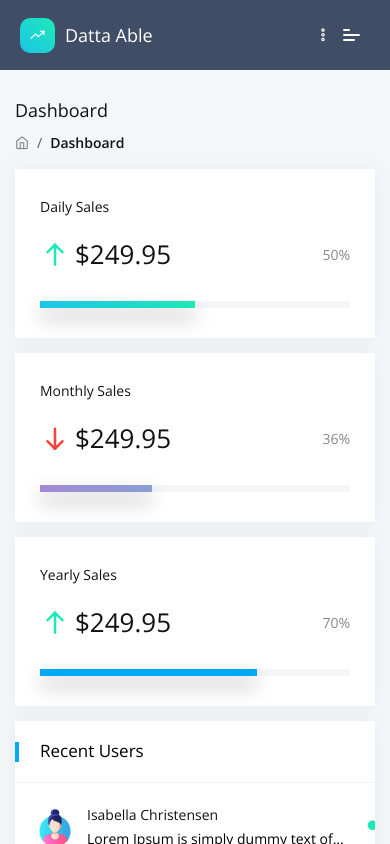
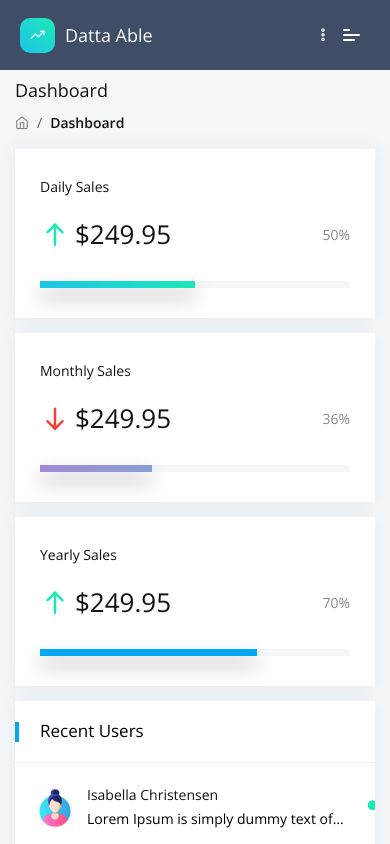
Before and after one commit to annguyenbinh03/DishHub, a React (Vite) app: page /app/dashboard/default in a window 390 px wide. Shown: the top 844 px of the page. Built offline with nearby package versions, Linux system fonts and the light colour scheme.

Commit message:
fix: scss index

```diff
--- a/src/assets/scss/partials/menu/_menu-lite.scss
+++ b/src/assets/scss/partials/menu/_menu-lite.scss
@@ -1121,6 +1121,7 @@
   position: relative;
   display: block;
   padding: 30px;
+  padding-top: 10px;
 }
 
 .pcoded-main-container {
@@ -1295,6 +1296,7 @@
 
   .pcoded-content {
     padding: 30px 15px;
+    padding-top: 10px;
   }
 
   .card {
--- a/src/views/admin/categoryManagement/categoryManagement.jsx
+++ b/src/views/admin/categoryManagement/categoryManagement.jsx
@@ -91,7 +91,7 @@ const CategoryManagement = () => {
     };
 
     return (
-        <Container className="my-5">
+        <Container >
             <ToastContainer />
             <h2 className="text-center mb-4"> Quản lý danh mục </h2>
             <Button variant="success" className="mb-3" onClick={() => handleShowModal()}>Thêm danh mục</Button>
--- a/src/views/admin/tableManagement/index.jsx
+++ b/src/views/admin/tableManagement/index.jsx
@@ -120,7 +120,10 @@ const TableManagement = () => {
         <Container className="my-5">
             <ToastContainer />
             <h2 className="text-center mb-4"> Quản lý bàn </h2>
+            <div className='d-flex justify-content-end'>
             <Button variant="success" className="mb-3" onClick={() => handleShowModal()}>Thêm bàn</Button>
+
+            </div>
             <Table striped bordered hover responsive className="text-center">
                 <thead className="table-dark">
                     <tr>
```
